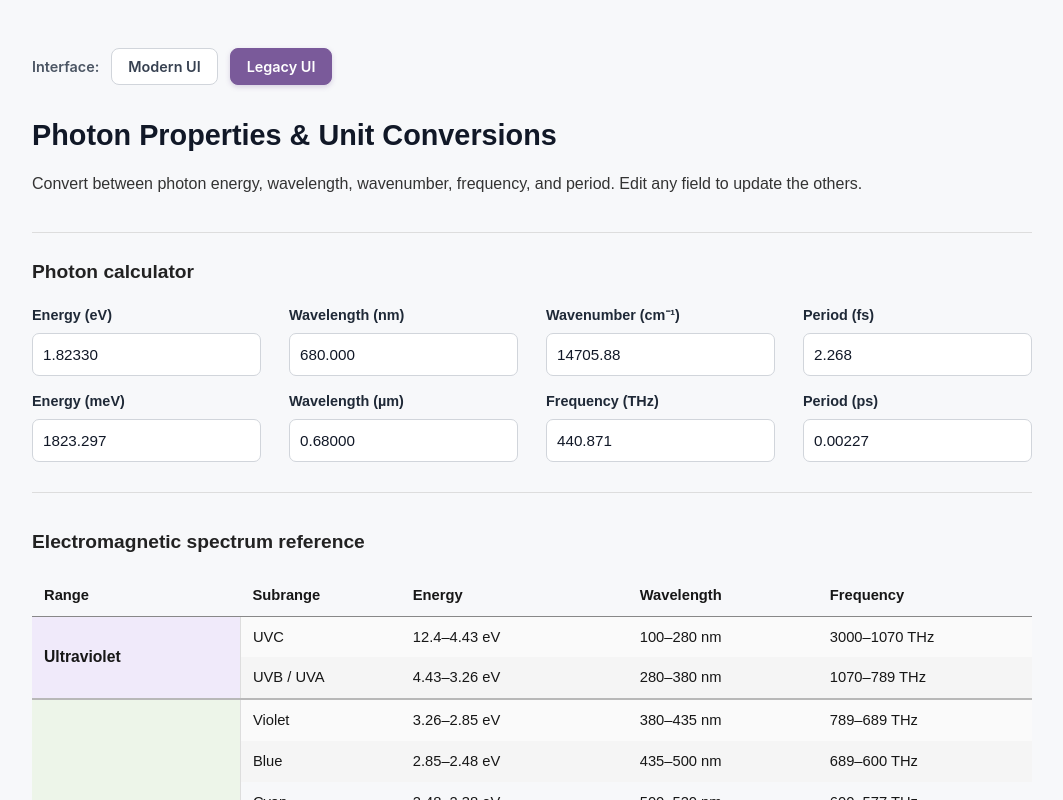
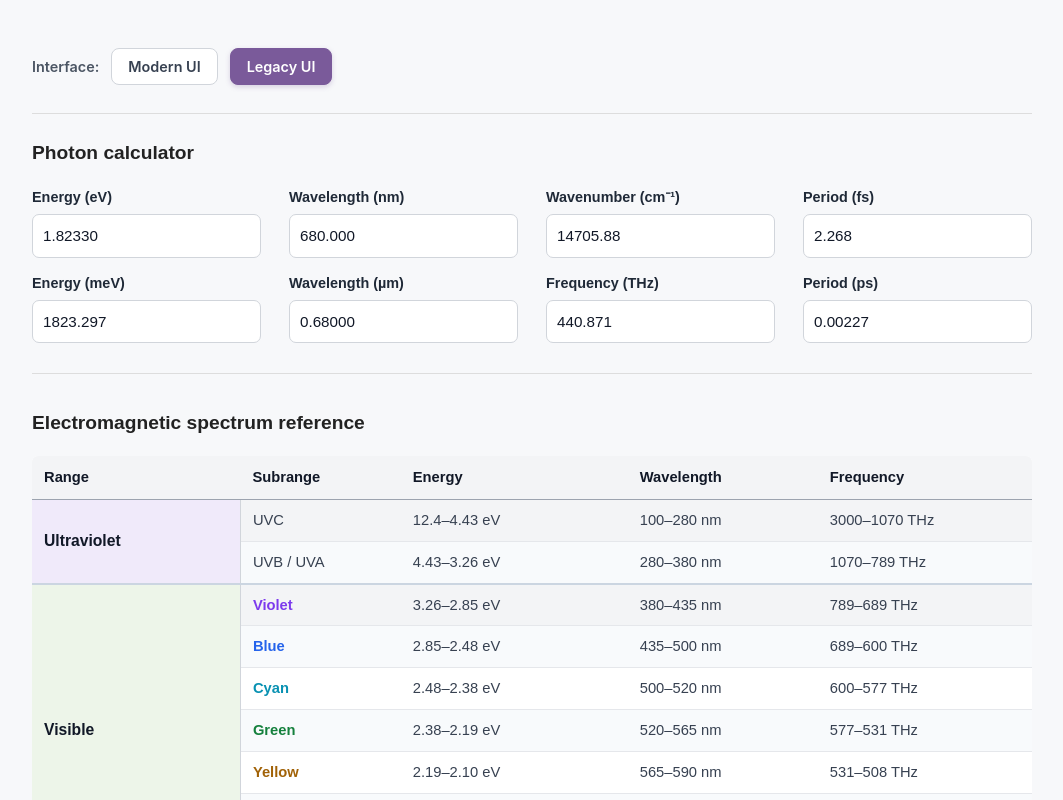
Before and after one commit to nknagu24/spectrum-explorer, a React (Vite) app: page / in a window 1280 px wide. Both pictures are taken after a click on the button "Legacy UI". Shown: the top 800 px of the page, without its empty margins (108-1171 px from the left). Built offline with nearby package versions, Linux system fonts and the light colour scheme.

Commit message:
Polish photon calculator and legacy interface

```diff
--- a/src/components/LegacyInterface.tsx
+++ b/src/components/LegacyInterface.tsx
@@ -29,13 +29,6 @@ export default function LegacyInterface({
 }: LegacyInterfaceProps) {
   return (
     <div className="legacy-interface">
-      <header className="legacy-intro">
-        <h1>Photon Properties &amp; Unit Conversions</h1>
-        <p>
-          Convert between photon energy, wavelength, wavenumber,
-          frequency, and period. Edit any field to update the others.
-        </p>
-      </header>
 
       <section
         className="legacy-converter"
@@ -100,7 +93,15 @@ export default function LegacyInterface({
                         {item.range}
                       </th>
                     )}
-                    <td>{item.subrange}</td>
+                    <td
+                      className={
+                        item.range === "Visible"
+                          ? `visible-color visible-${item.subrange.toLowerCase()}`
+                          : undefined
+                      }
+                    >
+                      {item.subrange}
+                    </td>
                     <td>{item.energy}</td>
                     <td>{item.wavelength}</td>
                     <td>{item.frequency}</td>
--- a/src/styles/legacyInterface.css
+++ b/src/styles/legacyInterface.css
@@ -1,4 +1,7 @@
-/* Minimal, content-first Legacy UI */
+/* ==========================================================
+   Legacy Interface
+   ========================================================== */
+
 .legacy-interface {
   width: min(1120px, 100%);
   margin: 28px auto 56px;
@@ -7,14 +10,30 @@
   line-height: 1.55;
 }
 
-.legacy-intro {
+/* ==========================================================
+   Introduction
+   ========================================================== */
+
+.legacy-interface .legacy-intro {
+  background: #f7f8fa;
+  color: #171717;
+  padding: 24px 0;
   margin-bottom: 36px;
 }
 
-.legacy-interface h1 {
+.legacy-interface .legacy-intro h1 {
   margin: 0 0 14px;
+  color: #171717;
+  background: transparent;
   font-size: 1.8rem;
   font-weight: 600;
+  line-height: 1.4;
+}
+
+.legacy-interface .legacy-intro p {
+  color: #333;
+  background: transparent;
+  margin: 8px 0 18px;
 }
 
 .legacy-interface h2 {
@@ -28,6 +47,10 @@
   color: #333;
   margin: 8px 0 18px;
 }
+
+/* ==========================================================
+   Photon Calculator
+   ========================================================== */
 
 .legacy-converter {
   display: grid;
@@ -49,6 +72,7 @@
   min-width: 0;
 }
 
+/* Retained for compatibility with the older input layout */
 .legacy-input .selection-panel {
   grid-template-columns: 4.5rem minmax(100px, 1fr);
   gap: 12px;
@@ -82,6 +106,10 @@
   font-weight: 500;
 }
 
+/* ==========================================================
+   Reference Sections
+   ========================================================== */
+
 .legacy-reference {
   margin-top: 34px;
 }
@@ -110,67 +138,106 @@
 }
 
 .legacy-note {
-  font-size: .92rem;
+  font-size: 0.92rem;
 }
+
+/* ==========================================================
+   Electromagnetic Spectrum Table
+   Explicit colors help prevent Hugo theme conflicts.
+   ========================================================== */
 
 .legacy-table-wrap {
   overflow-x: auto;
+  border-radius: 6px;
 }
 
-.legacy-spectrum-table {
+.legacy-interface .legacy-spectrum-table {
   width: 100%;
   border-collapse: collapse;
   text-align: left;
-  font-size: .92rem;
+  font-size: 0.92rem;
+  color: #374151;
+  background: #fff;
 }
 
-.legacy-spectrum-table th {
-  font-weight: 600;
-  border-bottom: 1px solid #888;
+.legacy-interface .legacy-spectrum-table thead th {
+  padding: 10px 12px;
+  background: #f3f4f6;
+  color: #111827;
+  font-weight: 700;
+  text-align: left;
+  border-bottom: 1px solid #9ca3af;
 }
 
-.legacy-spectrum-table th,
-.legacy-spectrum-table td {
+.legacy-interface .legacy-spectrum-table th,
+.legacy-interface .legacy-spectrum-table td {
   padding: 9px 12px;
-  vertical-align: top;
+  vertical-align: middle;
   white-space: nowrap;
+  border-bottom: 1px solid #e5e7eb;
 }
 
-.legacy-spectrum-table tbody tr:nth-child(even) {
-  background: #f5f5f5;
+.legacy-interface .legacy-spectrum-table tbody tr {
+  background: #fff;
+  color: #374151;
+  transition: background-color 0.15s ease;
 }
 
-.legacy-spectrum-table .spectrum-group-start>* {
-  border-top: 2px solid #b8b8b8;
+.legacy-interface .legacy-spectrum-table tbody tr:nth-child(even) {
+  background: #f8fafc;
 }
 
-.legacy-spectrum-table .spectrum-group-start:first-child>* {
+/* Consistent row hover */
+.legacy-interface .legacy-spectrum-table tbody tr:hover {
+  background: #ede9f3;
+  color: #1f2937;
+}
+
+/* Group separators */
+.legacy-interface .legacy-spectrum-table .spectrum-group-start>* {
+  border-top: 2px solid #cbd5e1;
+}
+
+.legacy-interface .legacy-spectrum-table .spectrum-group-start:first-child>* {
   border-top: 0;
 }
 
-.legacy-spectrum-table .spectrum-range-label {
+/* Range labels */
+.legacy-interface .legacy-spectrum-table .spectrum-range-label {
   min-width: 125px;
   vertical-align: middle;
   text-align: left;
-  font-size: .98rem;
-  border-right: 1px solid #ddd;
+  font-size: 0.98rem;
+  font-weight: 700;
+  border-right: 1px solid #d1d5db;
+  color: #111827;
 }
 
-.legacy-spectrum-table .spectrum-ultraviolet .spectrum-range-label {
+.legacy-interface .legacy-spectrum-table .spectrum-ultraviolet .spectrum-range-label {
   background: #f0eafa;
 }
 
-.legacy-spectrum-table .spectrum-visible .spectrum-range-label {
+.legacy-interface .legacy-spectrum-table .spectrum-visible .spectrum-range-label {
   background: #edf5e9;
 }
 
-.legacy-spectrum-table .spectrum-infrared .spectrum-range-label {
+.legacy-interface .legacy-spectrum-table .spectrum-infrared .spectrum-range-label {
   background: #f9eee2;
 }
 
-.legacy-spectrum-table tbody tr.spectrum-group-start {
-  background: #fafafa;
+/* Distinguish the start of each spectral region */
+.legacy-interface .legacy-spectrum-table tbody tr.spectrum-group-start {
+  background: #f3f4f6;
 }
+
+/* Keep range-label text readable on hover */
+.legacy-interface .legacy-spectrum-table tbody tr:hover .spectrum-range-label {
+  color: #111827;
+}
+
+/* ==========================================================
+   Responsive Layout
+   ========================================================== */
 
 @media (max-width: 700px) {
   .legacy-interface {
@@ -191,3 +258,43 @@
     gap: 2px;
   }
 }
+
+
+/* ==========================================================
+   Visible Spectrum Colors
+   ========================================================== */
+
+.legacy-interface .legacy-spectrum-table .visible-violet {
+  color: #7c3aed;
+  font-weight: 600;
+}
+
+.legacy-interface .legacy-spectrum-table .visible-blue {
+  color: #2563eb;
+  font-weight: 600;
+}
+
+.legacy-interface .legacy-spectrum-table .visible-cyan {
+  color: #0891b2;
+  font-weight: 600;
+}
+
+.legacy-interface .legacy-spectrum-table .visible-green {
+  color: #15803d;
+  font-weight: 600;
+}
+
+.legacy-interface .legacy-spectrum-table .visible-yellow {
+  color: #a16207;
+  font-weight: 600;
+}
+
+.legacy-interface .legacy-spectrum-table .visible-orange {
+  color: #c2410c;
+  font-weight: 600;
+}
+
+.legacy-interface .legacy-spectrum-table .visible-red {
+  color: #dc2626;
+  font-weight: 600;
+}
```
